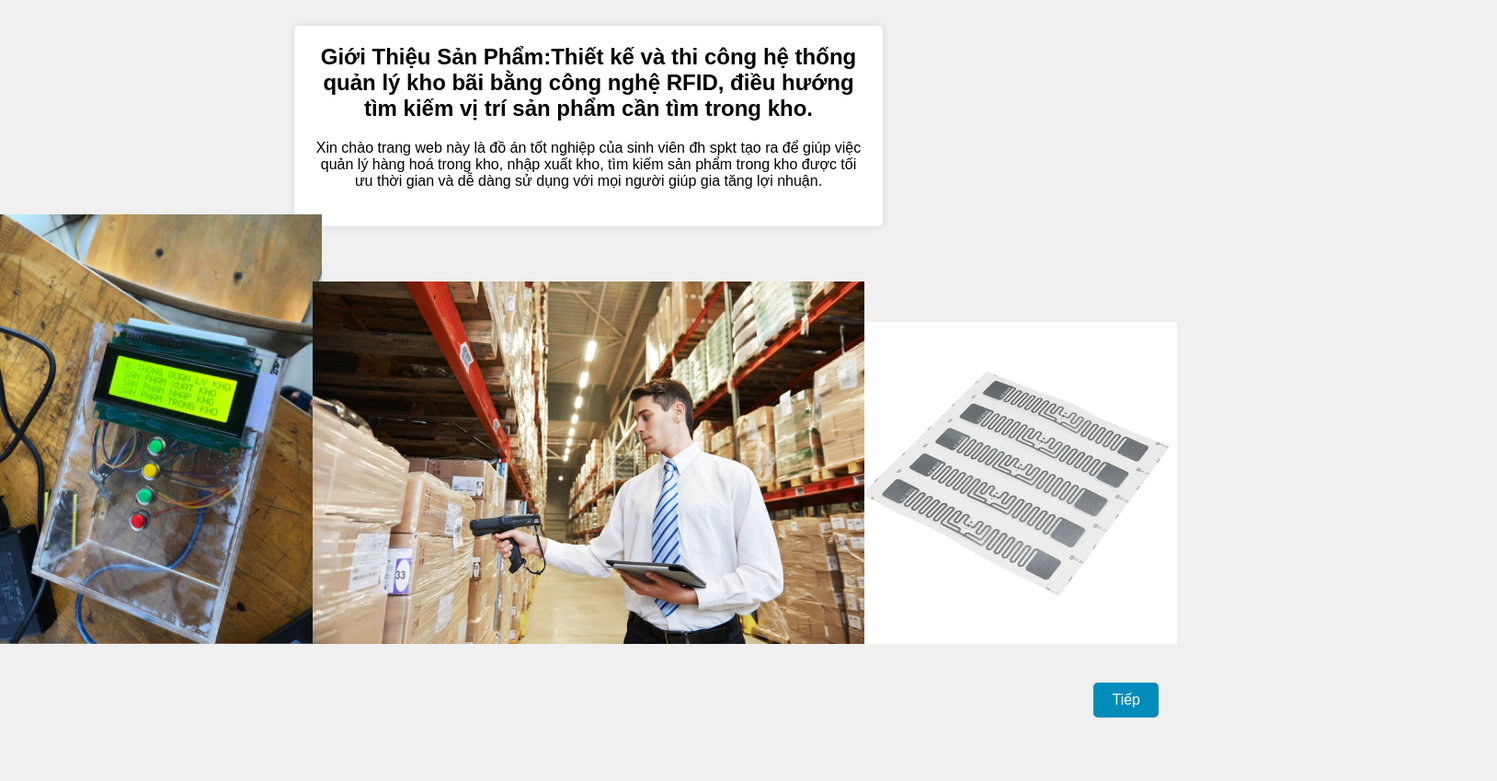
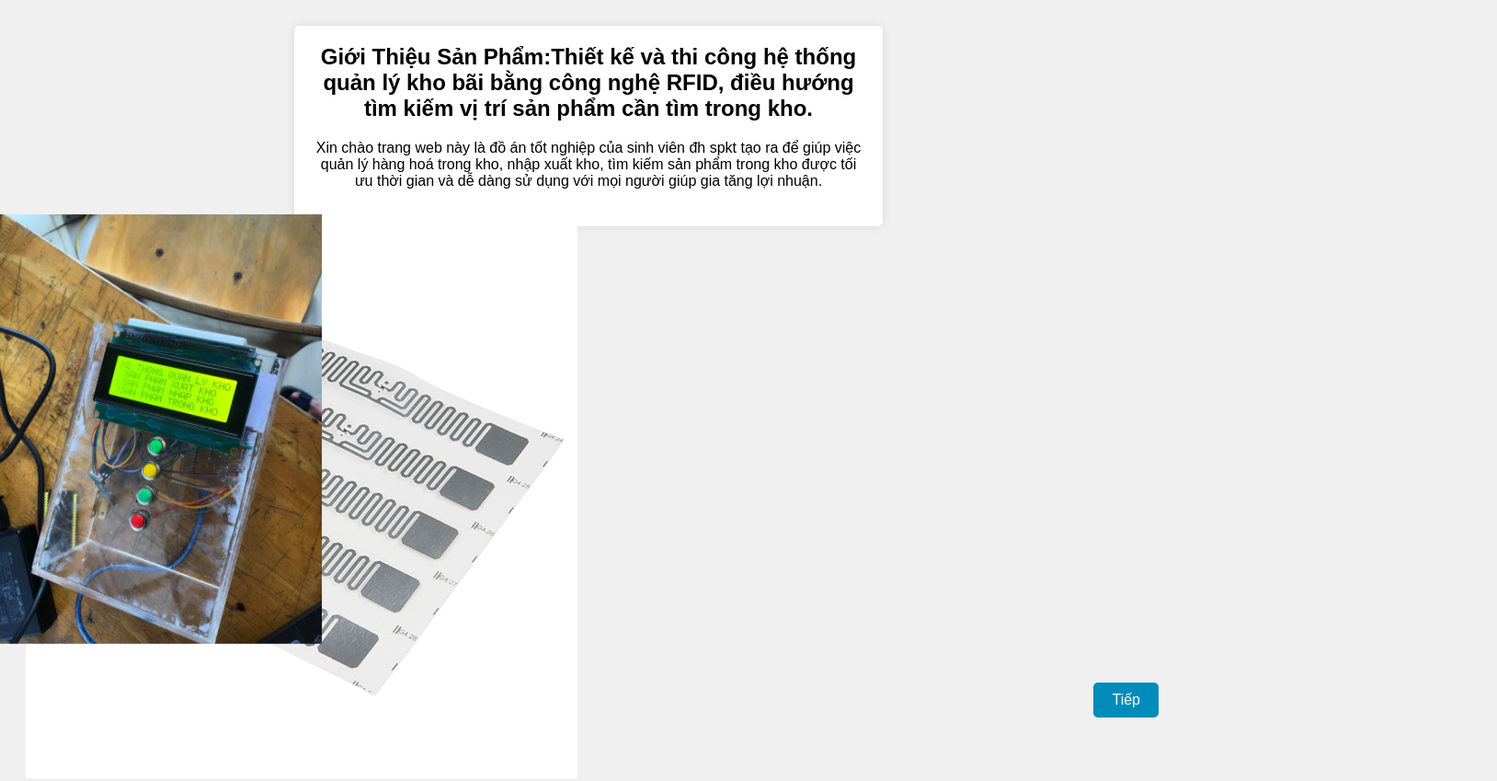
Before and after one commit to Lphuy/doantotnghiep, a plain HTML site: page new_page.html in a window 1280 px wide. Shown: the top 849 px of the page at 92% size, 1628 px wide, since content can reach past the window. Before the commit the page ends 800 px from the top, so only its background shows below. Drawn offline with Linux system fonts and the light colour scheme; files whose address does not match are found by name.

Commit message:
new_page.html

```diff
--- a/new_page.html
+++ b/new_page.html
@@ -83,8 +83,8 @@
         </div>
         <a href="new_page_two.html" class="next-btn">Tiếp</a>
     </div>
-    <img src="images/ba.jpeg" class="corner-image bottom-left" alt="Image 1">
-    <img src="images/bb.jpeg" class="corner-image bottom-right" alt="Image 2">
-    <img src="images/bc.jpeg" class="corner-image middle" alt="Image 3">
+    <img src="C:/Users/phath/OneDrive/Máy tính/datn/images/ba.jpeg" class="corner-image bottom-left" alt="Image 1">
+    <img src="C:/Users/phath/OneDrive/Máy tính/datn/images/bb.jpeg" alt="Image 2">
+    <img src="C:/Users/phath/OneDrive/Máy tính/datn/images/bc.jpeg" alt="Image 3">
 </body>
 </html>
```
